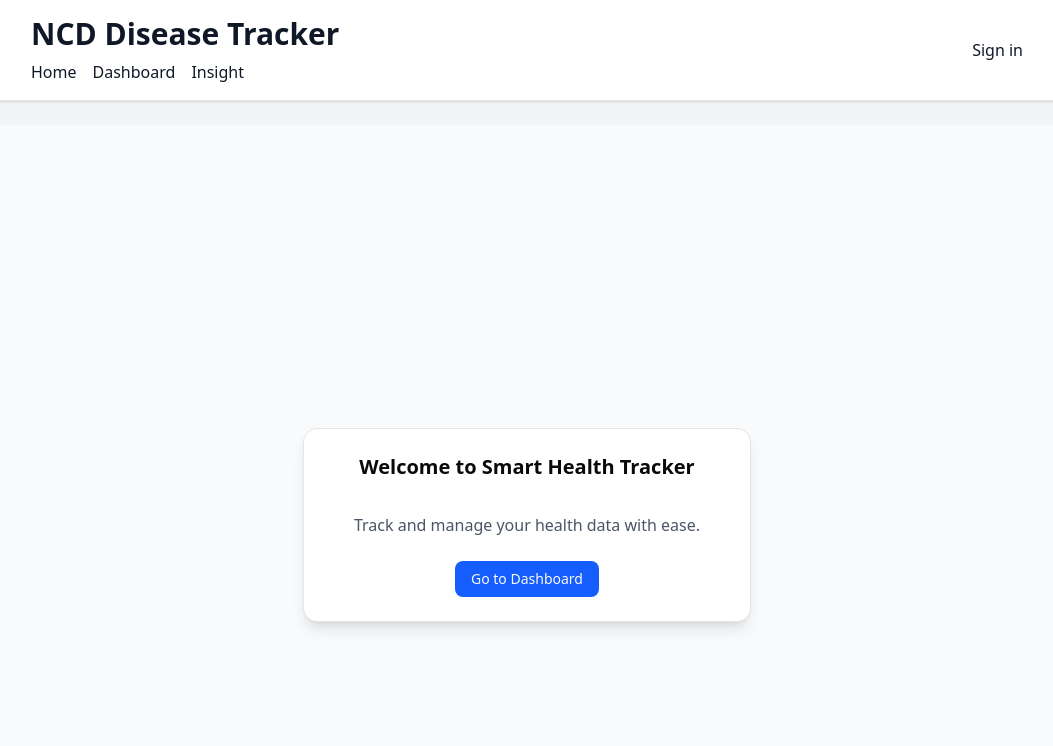
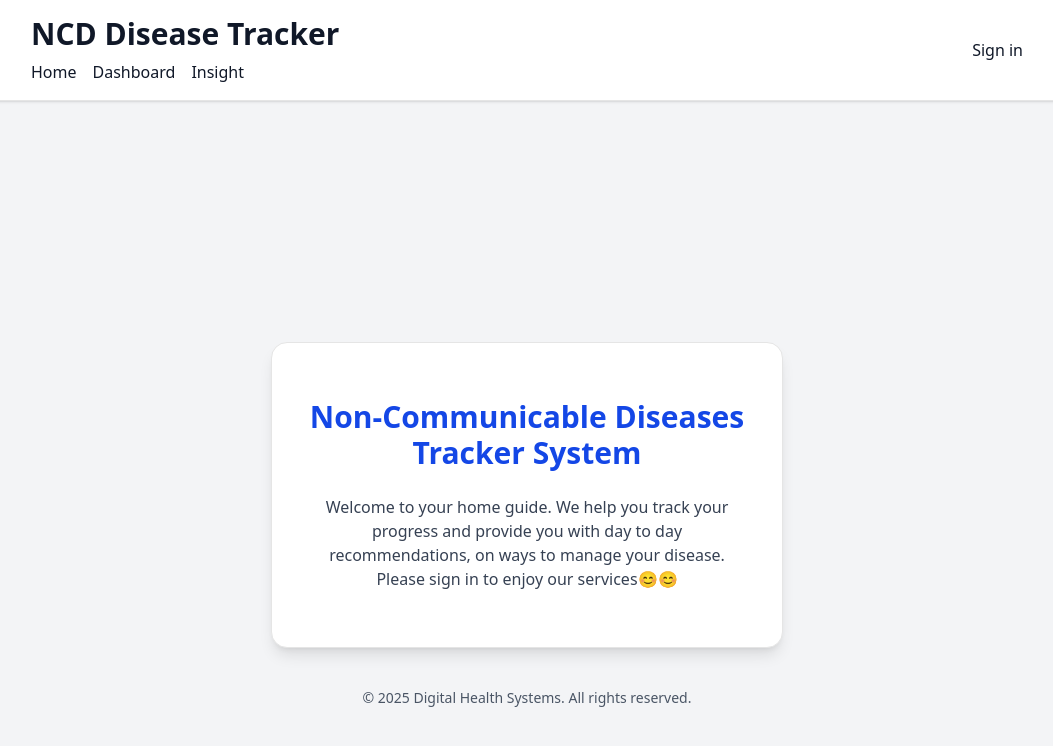
Before and after one commit to PharesMwangi/NCD-Tracker, a React app in the folder frontend/: page / in a window 1280 px wide. Shown: the top 746 px of the page, without its empty margins (113-1166 px from the left). Built offline with nearby package versions, Linux system fonts and the light colour scheme; no server answers; the HTML template or start-up script is replaced by a standard one.

Commit message:
changed the welcoming content

```diff
--- a/frontend/src/pages/Home.jsx
+++ b/frontend/src/pages/Home.jsx
@@ -1,27 +1,39 @@
+import { Link } from "react-router-dom";
 import { Button } from "../components/ui/button";
-import { Card, CardHeader, CardTitle, CardContent } from "../components/ui/card";
-import { useNavigate } from "react-router-dom";
+import { Card, CardContent } from "../components/ui/card";
 
 export default function Home() {
-  const navigate = useNavigate();
+  return (
+    <div className="flex flex-col items-center justify-center min-h-screen  p-6">
+      <Card className="max-w-lg text-center shadow-lg rounded-2xl">
+        <CardContent className="space-y-6 p-8">
+          <h1 className="text-3xl font-bold text-blue-700">
+            Non-Communicable Diseases Tracker System
+          </h1>
+          <p className="text-gray-700">
+            Welcome to your home guide. We help you track your progress and provide you with day to day recommendations, on ways to manage your disease. <br />
+            Please sign in to enjoy our services😊😊
+          </p>
 
-  return (
-    <div className="min-h-screen flex flex-col items-center justify-center bg-gray-50 p-6">
-      <Card className="max-w-md w-full text-center shadow-lg">
-        <CardHeader>
-          <CardTitle className="text-xl font-bold">
-            Welcome to Smart Health Tracker
-          </CardTitle>
-        </CardHeader>
-        <CardContent>
-          <p className="text-gray-600 mb-6">
-            Track and manage your health data with ease.
-          </p>
-          <Button className='bg-blue-600 hover:bg-blue-700' onClick={() => navigate("/dashboard")}>
-            Go to Dashboard
-          </Button>
+          {/* <div className="flex flex-col sm:flex-row justify-center gap-4 mt-6">
+            <Link to="/dashboard">
+              <Button className="bg-blue-600 hover:bg-blue-700 text-white">
+                Go to Dashboard
+              </Button>
+            </Link>
+
+            <Link to="/login">
+              <Button variant="outline" className="border-blue-600 text-blue-600 hover:bg-blue-50">
+                Admin Login
+              </Button>
+            </Link>
+          </div> */}
         </CardContent>
       </Card>
+
+      <footer className="mt-10 text-gray-600 text-sm">
+        &copy; {new Date().getFullYear()} Digital Health Systems. All rights reserved.
+      </footer>
     </div>
   );
 }
```
